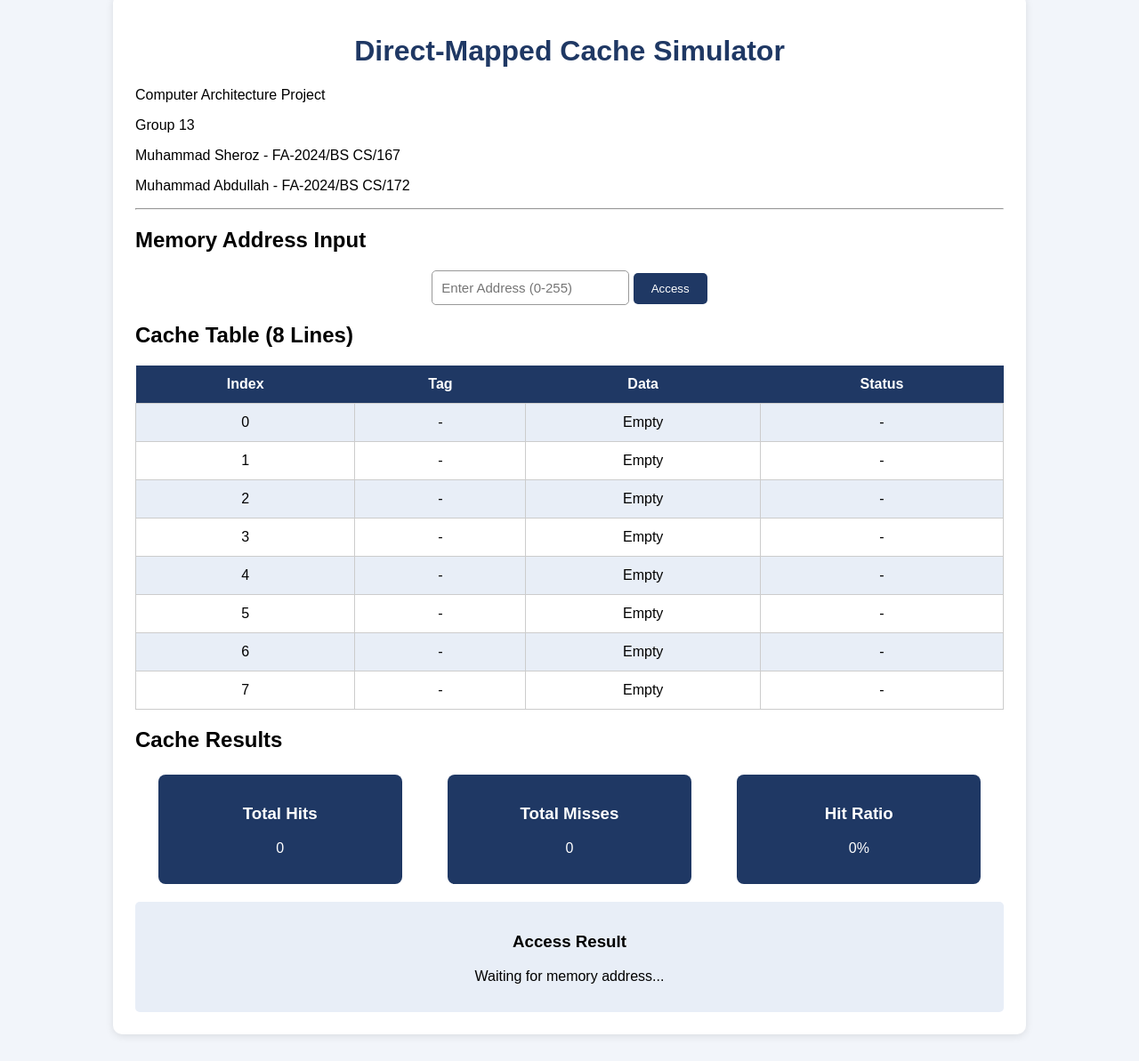
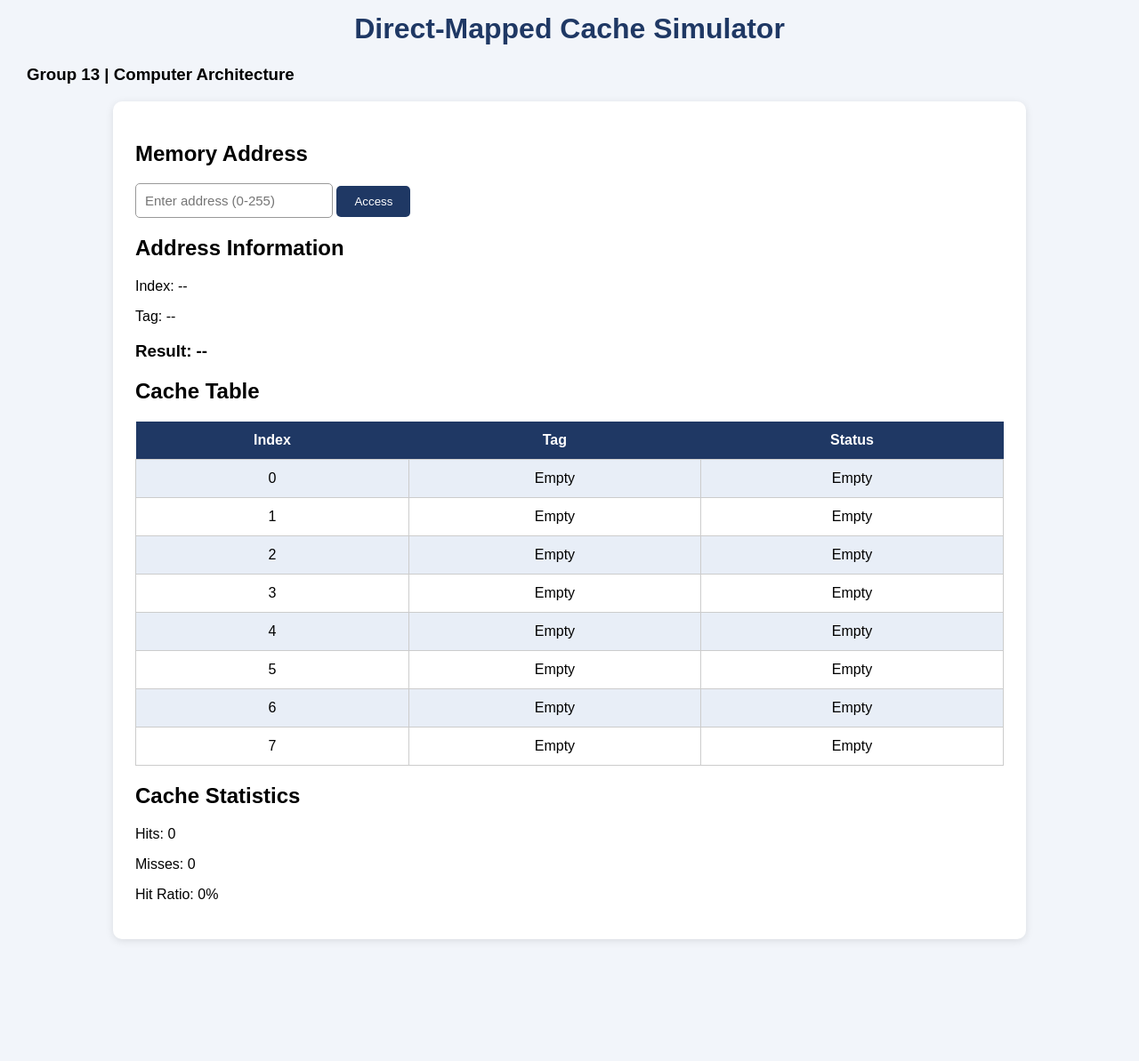
Before and after one commit to sheroz094/Direct-Mapped-Cache-Simulator, a plain HTML site: page index.html in a window 1280 px wide. Shown: the part 37-1230 px from the top of the page at 89% size. After the commit the page ends 1123 px from the top, so only its background shows below. Drawn offline with Linux system fonts and the light colour scheme.

Commit message:
Refactor index.html for improved UI and functionality
Updated the layout and structure of the Direct-Mapped Cache Simulator interface, including input fields and cache statistics.

```diff
--- a/index.html
+++ b/index.html
@@ -1,4 +1,3 @@
-
 
 <!DOCTYPE html>
 <html>
@@ -9,117 +8,96 @@
 
 <body>
 
+    <h1>Direct-Mapped Cache Simulator</h1>
+    <h3>Group 13 | Computer Architecture</h3>
+
     <div class="container">
 
-        <h1>Direct-Mapped Cache Simulator</h1>
+        <h2>Memory Address</h2>
 
-        <p>Computer Architecture Project</p>
-        <p>Group 13</p>
+        <input
+            type="number"
+            id="address"
+            min="0"
+            max="255"
+            placeholder="Enter address (0-255)"
+        >
 
-        <p>Muhammad Sheroz - FA-2024/BS CS/167</p>
-        <p>Muhammad Abdullah - FA-2024/BS CS/172</p>
+        <button id="accessBtn">Access</button>
 
-        <hr>
+        <h2>Address Information</h2>
 
-        <h2>Memory Address Input</h2>
+        <p>Index: <span id="index">--</span></p>
 
-        <div class="input-area">
-            <input type="number" placeholder="Enter Address (0-255)">
-            <button>Access</button>
-        </div>
+        <p>Tag: <span id="tag">--</span></p>
 
-        <h2>Cache Table (8 Lines)</h2>
+        <h3>Result: <span id="result">--</span></h3>
+
+        <h2>Cache Table</h2>
 
         <table>
             <tr>
                 <th>Index</th>
                 <th>Tag</th>
-                <th>Data</th>
                 <th>Status</th>
             </tr>
 
             <tr>
                 <td>0</td>
-                <td>-</td>
-                <td>Empty</td>
-                <td>-</td>
+                <td id="tag0">Empty</td>
+                <td id="status0">Empty</td>
             </tr>
 
             <tr>
                 <td>1</td>
-                <td>-</td>
-                <td>Empty</td>
-                <td>-</td>
+                <td id="tag1">Empty</td>
+                <td id="status1">Empty</td>
             </tr>
 
             <tr>
                 <td>2</td>
-                <td>-</td>
-                <td>Empty</td>
-                <td>-</td>
+                <td id="tag2">Empty</td>
+                <td id="status2">Empty</td>
             </tr>
 
             <tr>
                 <td>3</td>
-                <td>-</td>
-                <td>Empty</td>
-                <td>-</td>
+                <td id="tag3">Empty</td>
+                <td id="status3">Empty</td>
             </tr>
 
             <tr>
                 <td>4</td>
-                <td>-</td>
-                <td>Empty</td>
-                <td>-</td>
+                <td id="tag4">Empty</td>
+                <td id="status4">Empty</td>
             </tr>
 
             <tr>
                 <td>5</td>
-                <td>-</td>
-                <td>Empty</td>
-                <td>-</td>
+                <td id="tag5">Empty</td>
+                <td id="status5">Empty</td>
             </tr>
 
             <tr>
                 <td>6</td>
-                <td>-</td>
-                <td>Empty</td>
-                <td>-</td>
+                <td id="tag6">Empty</td>
+                <td id="status6">Empty</td>
             </tr>
 
             <tr>
                 <td>7</td>
-                <td>-</td>
-                <td>Empty</td>
-                <td>-</td>
+                <td id="tag7">Empty</td>
+                <td id="status7">Empty</td>
             </tr>
         </table>
 
-        <h2>Cache Results</h2>
+        <h2>Cache Statistics</h2>
 
-        <div class="counters">
+        <p>Hits: <span id="hits">0</span></p>
 
-            <div class="counter-box">
-                <h3>Total Hits</h3>
-                <p>0</p>
-            </div>
+        <p>Misses: <span id="misses">0</span></p>
 
-            <div class="counter-box">
-                <h3>Total Misses</h3>
-                <p>0</p>
-            </div>
-
-            <div class="counter-box">
-                <h3>Hit Ratio</h3>
-                <p>0%</p>
-            </div>
-
-        </div>
-
-        <div class="result">
-            <h3>Access Result</h3>
-            <p>Waiting for memory address...</p>
-        </div>
+        <p>Hit Ratio: <span id="hitRatio">0%</span></p>
 
     </div>
 
```
